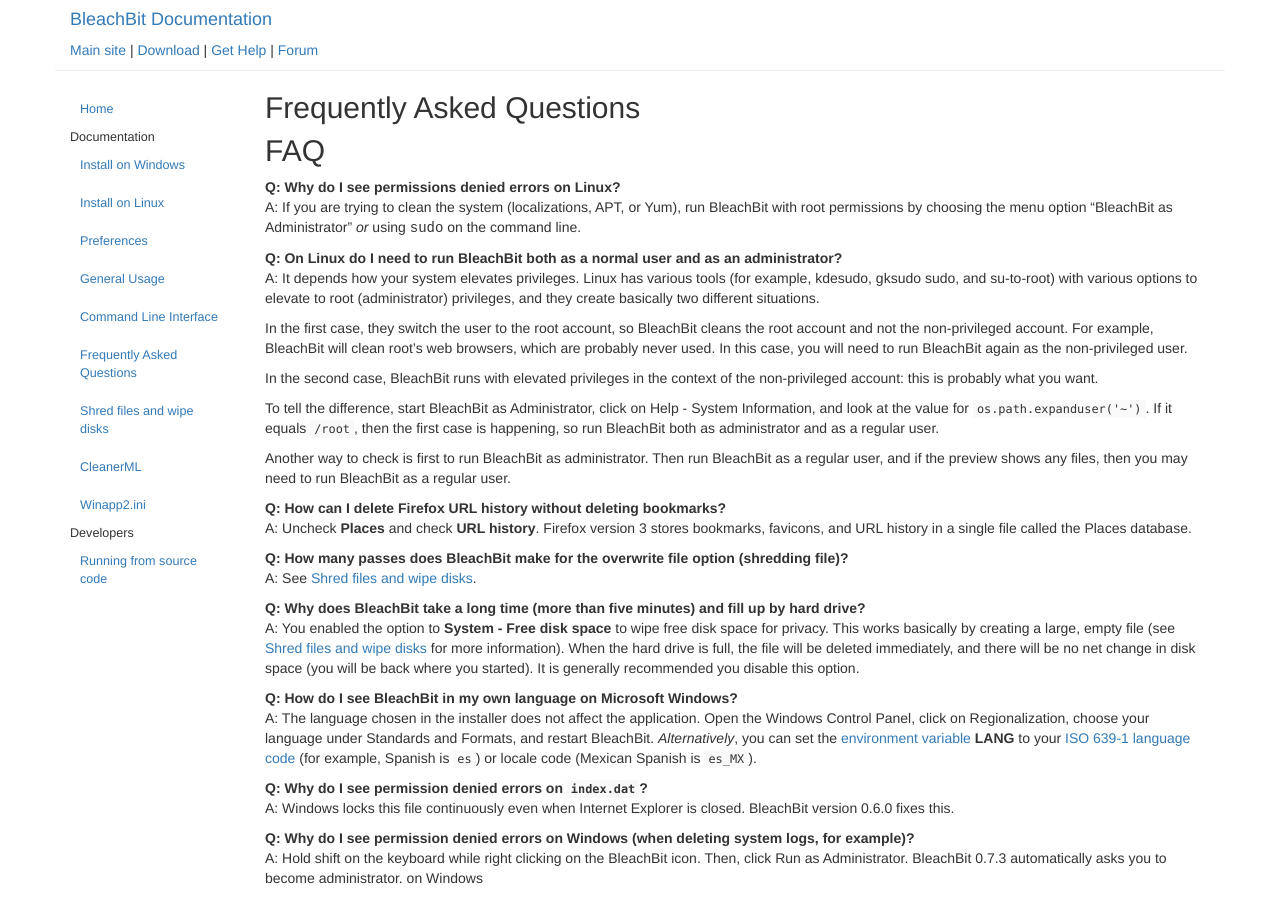
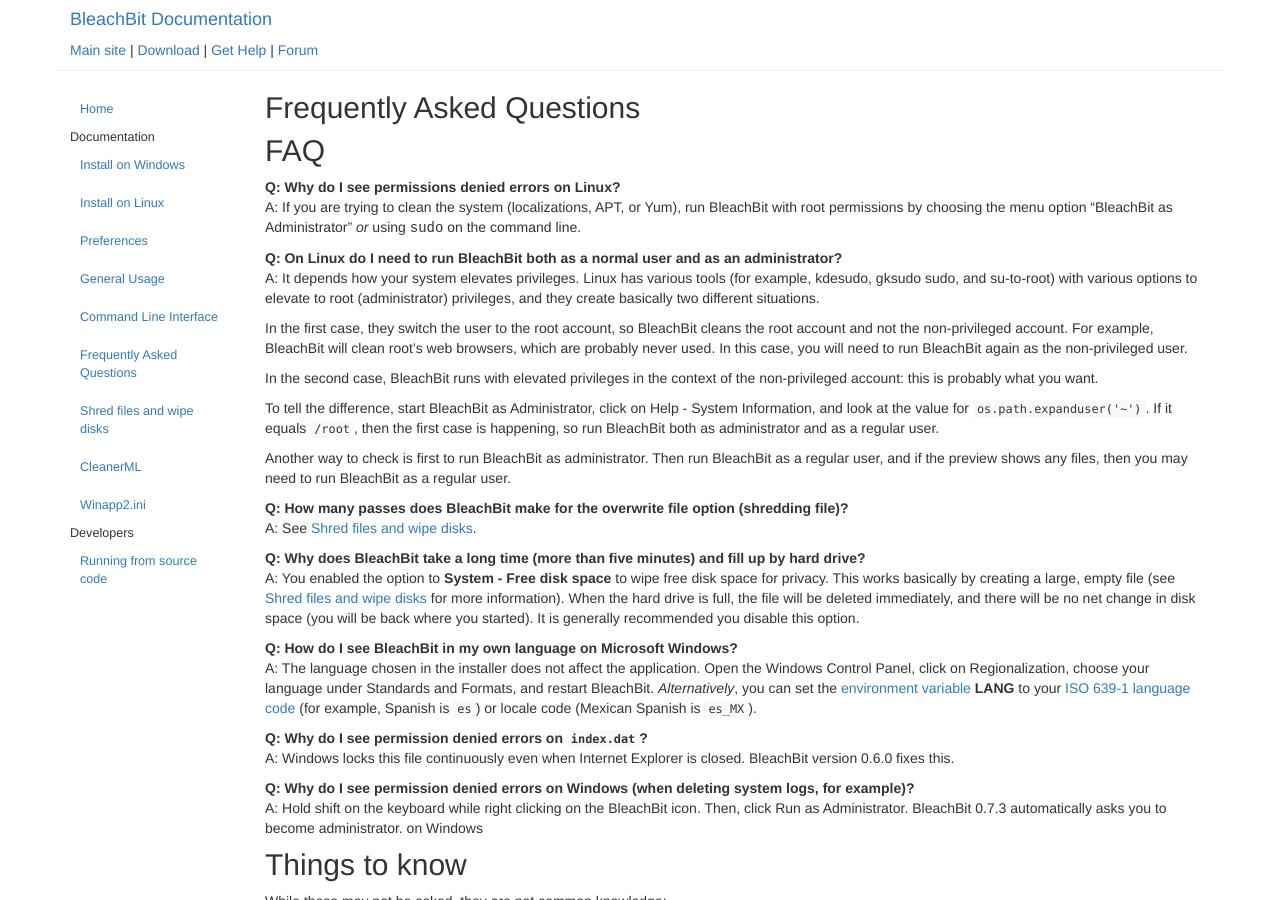
Before and after one commit to bleachbit/docs, a Jekyll site: the page built from _posts/2015-09-25-frequently-asked-questions.md, in a window 1280 px wide and 900 px high. Built offline with Jekyll 4.4.1, drawn with Linux system fonts in a browser that asks for light colours; Markdown is read by kramdown in place of the engine named in the settings.

Commit message:
Remove obsolete notice about Firefox - Places
The option was removed in version 0.8.5 released January 2011

http://bleachbit.sourceforge.net/news/bleachbit-085

````diff
--- a/_posts/2015-09-25-frequently-asked-questions.md
+++ b/_posts/2015-09-25-frequently-asked-questions.md
@@ -21,9 +21,6 @@
 To tell the difference, start BleachBit as Administrator, click on Help - System Information, and look at the value for ```os.path.expanduser('~')```. If it equals ```/root```, then the first case is happening, so run BleachBit both as administrator and as a regular user.
 
 Another way to check is first to run BleachBit as administrator. Then run BleachBit as a regular user, and if the preview shows any files, then you may need to run BleachBit as a regular user.
-
-**Q: How can I delete Firefox URL history without deleting bookmarks?**
-A: Uncheck **Places** and check **URL history**. Firefox version 3 stores bookmarks, favicons, and URL history in a single file called the Places database.
 
 **Q: How many passes does BleachBit make for the overwrite file option (shredding file)?**
 A: See [Shred files and wipe disks](/documentation/shred-files-wipe-disk).
````
